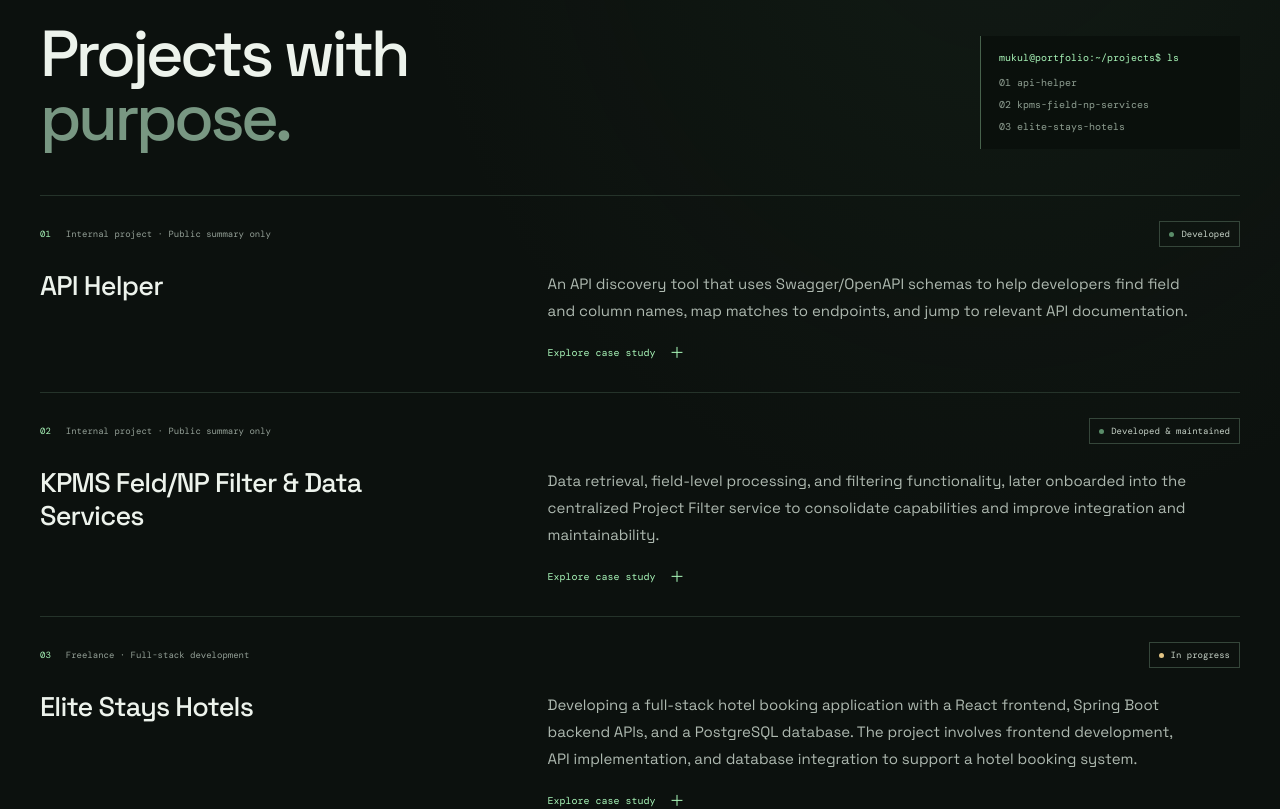
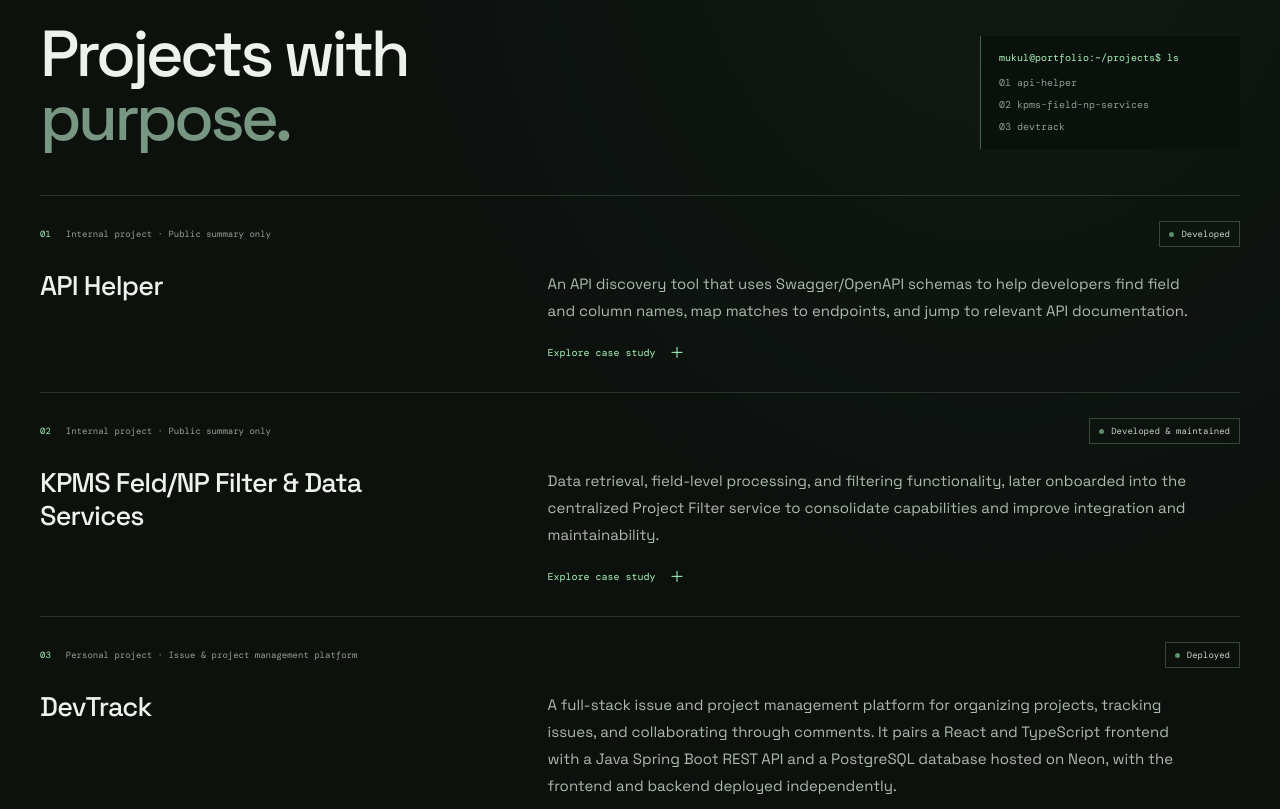
Before and after one commit to mukulpandey2866/Full-Stack-Portfolio, a React (Vite) app: page / in a window 1280 px wide. Shown: the part 3180-3989 px from the top of the page. Built offline with nearby package versions, Linux system fonts and the light colour scheme.

Commit message:
Project Updates

```diff
--- a/src/App.tsx
+++ b/src/App.tsx
@@ -92,7 +92,7 @@ function App() {
     else if (normalized === 'projects') { output = projects.map((project) => `${project.number}  ${project.id}`).join('\n'); section = 'projects' }
     else if (normalized.startsWith('projects ')) {
       const projectQuery = normalized.slice('projects '.length)
-      const project = projects.find((item) => item.id === projectQuery || (projectQuery === 'elite' && item.id === 'elite-stays'))
+      const project = projects.find((item) => item.id === projectQuery)
       if (project) {
         output = `${project.name}\n${project.description}`
         section = 'projects'
@@ -101,7 +101,7 @@ function App() {
         if (caseStudy) caseStudy.open = true
         window.setTimeout(() => card?.scrollIntoView({ behavior: 'smooth', block: 'center' }), 80)
       }
-      else { output = `Project not found: ${projectQuery}. Try: api-helper, kpms, elite-stays.`; error = true }
+      else { output = `Project not found: ${projectQuery}. Try: api-helper, kpms, devtrack.`; error = true }
     }
     else if (normalized === 'ai-journey' || normalized === 'ai') { output = 'From machine learning foundations toward full-stack AI applications.'; section = 'ai-journey' }
     else if (normalized === 'education') { output = education.map((item) => `${item.degree} · ${item.institution}`).join('\n'); section = 'education' }
@@ -198,10 +198,10 @@ function App() {
         </section>
 
         <section id="projects" className="section projects-section">
-          <div className="shell"><div className="section-heading section-heading-row"><div><p className="eyebrow"><span className="eyebrow-mark">05 / SELECTED WORK</span><span className="eyebrow-line" /> BUILT, LEARNED, IN PROGRESS</p><h2>Projects with<br /><span>purpose.</span></h2></div><div className="project-index-terminal"><span>mukul@portfolio:~/projects$ ls</span><span>01 api-helper</span><span>02 kpms-field-np-services</span><span>03 elite-stays-hotels</span></div></div>
+          <div className="shell"><div className="section-heading section-heading-row"><div><p className="eyebrow"><span className="eyebrow-mark">05 / SELECTED WORK</span><span className="eyebrow-line" /> BUILT, LEARNED, IN PROGRESS</p><h2>Projects with<br /><span>purpose.</span></h2></div><div className="project-index-terminal"><span>mukul@portfolio:~/projects$ ls</span><span>01 api-helper</span><span>02 kpms-field-np-services</span><span>03 devtrack</span></div></div>
             <div className="project-list">{projects.map((project) => <article className="project-card" id={project.id} key={project.id}>
               <div className="project-card-head"><span className="project-number">{project.number}</span><span className="project-kind">{project.kind}</span><span className={`project-status ${project.status === 'In progress' ? 'status-progress' : ''}`}><i aria-hidden="true" />{project.status}</span></div>
-              <div className="project-card-main"><div className="project-title-col"><h3>{project.name}</h3><p className="project-status-mobile">{project.status}</p></div><div className="project-detail-col"><p className="project-description">{project.description}</p><details className="case-study"><summary>Explore case study <span aria-hidden="true">＋</span></summary><div className="case-study-content"><div><h4>Overview</h4><p>{project.problem}</p></div><div><h4>Contribution & technical highlights</h4><ul>{project.contribution.map((item) => <li key={item}>{item}</li>)}</ul></div>{project.id === 'elite-stays' && <div className="project-todo"><h4>Project details</h4><p>Features, implementation details, screenshots, and demo or repository links can be added as the project progresses.</p></div>}<div><h4>Technology</h4><div className="project-stack">{project.stack.map((item) => <span key={item}>{item}</span>)}</div></div></div></details></div></div>
+              <div className="project-card-main"><div className="project-title-col"><h3>{project.name}</h3><p className="project-status-mobile">{project.status}</p></div><div className="project-detail-col"><p className="project-description">{project.description}</p>{project.links && <div className="project-links">{project.links.map((link) => <a key={link.href} href={link.href} target="_blank" rel="noopener noreferrer">{link.label} ↗</a>)}</div>}<details className="case-study"><summary>Explore case study <span aria-hidden="true">＋</span></summary><div className="case-study-content"><div><h4>Overview</h4><p>{project.problem}</p></div><div><h4>Contribution & technical highlights</h4><ul>{project.contribution.map((item) => <li key={item}>{item}</li>)}</ul></div>{project.preview && <div><h4>Terminal preview</h4><pre className="project-preview">{project.preview.join('\n')}</pre></div>}<div><h4>Technology</h4><div className="project-stack">{project.stack.map((item) => <span key={item}>{item}</span>)}</div></div></div></details></div></div>
             </article>)}</div>
             <div className="project-confidential-note"><span className="note-marker">i</span> Internal project details are intentionally limited to the approved public summaries.</div>
           </div>
--- a/src/data.ts
+++ b/src/data.ts
@@ -32,7 +32,23 @@ export const experience = {
   ],
 }
 
-export const projects = [
+export type ProjectLink = { label: string; href: string }
+
+export type Project = {
+  id: string
+  number: string
+  name: string
+  kind: string
+  status: string
+  description: string
+  problem: string
+  contribution: string[]
+  stack: string[]
+  links?: ProjectLink[]
+  preview?: string[]
+}
+
+export const projects: Project[] = [
   {
     id: 'api-helper',
     number: '01',
@@ -56,15 +72,20 @@ export const projects = [
     stack: ['Quarkus', 'MySQL', 'Vue.js', 'JavaScript'],
   },
   {
-    id: 'elite-stays',
+    id: 'devtrack',
     number: '03',
-    name: 'Elite Stays Hotels',
-    kind: 'Freelance · Full-stack development',
-    status: 'In progress',
-    description: 'Developing a full-stack hotel booking application with a React frontend, Spring Boot backend APIs, and a PostgreSQL database. The project involves frontend development, API implementation, and database integration to support a hotel booking system.',
-    problem: 'A full-stack hotel booking application is in development; specific functionality is not yet published.',
-    contribution: ['React frontend development.', 'Spring Boot backend API implementation.', 'PostgreSQL database integration.'],
-    stack: ['React', 'Spring Boot', 'PostgreSQL'],
+    name: 'DevTrack',
+    kind: 'Personal project · Issue & project management platform',
+    status: 'Deployed',
+    description: 'A full-stack issue and project management platform for organizing projects, tracking issues, and collaborating through comments. It pairs a React and TypeScript frontend with a Java Spring Boot REST API and a PostgreSQL database hosted on Neon, with the frontend and backend deployed independently.',
+    problem: 'Teams need one place to organize projects, track issues, and discuss work without scattering context across tools.',
+    contribution: ['User authentication with login and registration.', 'Project and issue management through a React and TypeScript interface.', 'Issue tracking with comment-based collaboration.', 'Spring Boot REST API with Spring Data JPA and Hibernate, documented with Swagger UI.', 'PostgreSQL on Neon, with independent frontend and backend deployments.'],
+    stack: ['React', 'TypeScript', 'Vite', 'Axios', 'React Router', 'Java 21', 'Spring Boot', 'Spring Data JPA', 'Hibernate', 'REST API', 'PostgreSQL', 'Neon'],
+    links: [
+      { label: 'Frontend (live demo)', href: 'https://devtrack-frontend-omega.vercel.app/login' },
+      { label: 'Backend (Swagger API docs)', href: 'https://devtrack-backend-qm3r.onrender.com' },
+    ],
+    preview: ['$ devtrack --status', 'frontend  react + typescript   vercel', 'backend   spring boot (java 21) render', 'database  postgresql           neon', 'status    deployed'],
   },
 ]
 
@@ -87,6 +108,6 @@ export const certifications: Credential[] = []
 
 export const commands = [
   'help', 'whoami', 'about', 'skills', 'experience', 'projects',
-  'projects api-helper', 'projects kpms', 'projects elite-stays',
+  'projects api-helper', 'projects kpms', 'projects devtrack',
   'ai-journey', 'education', 'certifications', 'resume', 'contact', 'clear',
 ]
--- a/src/styles.css
+++ b/src/styles.css
@@ -156,7 +156,10 @@ a:focus-visible, button:focus-visible, input:focus-visible, summary:focus-visibl
 .case-study-content p, .case-study-content li { color: var(--muted); font-size: 11px; line-height: 1.7; }
 .case-study-content p { margin: 0; }
 .case-study-content ul { display: grid; gap: 5px; margin: 0; padding-left: 15px; }
-.project-todo { padding: 13px; border: 1px dashed #405744; }
+.project-preview { margin: 0; padding: 13px; overflow-x: auto; border: 1px solid #35463a; background: #0a100c; color: #bad4be; font: 10px/1.7 var(--mono); }
+.project-links { display: flex; flex-wrap: wrap; gap: 8px; margin-top: 16px; }
+.project-links a { padding: 7px 10px; border: 1px solid #35463a; color: var(--green); font: 10px var(--mono); }
+.project-links a:hover { border-color: var(--green); }
 .project-stack { display: flex; flex-wrap: wrap; gap: 6px; }
 .project-stack span { padding: 6px 8px; background: #18231b; color: #bad4be; font: 9px var(--mono); }
 .project-confidential-note { display: flex; align-items: center; gap: 9px; margin-top: 18px; color: #7d8c80; font: 10px var(--mono); }
```
Also changed, not shown: 3 other files (tests, documents, lock files or other folders).
